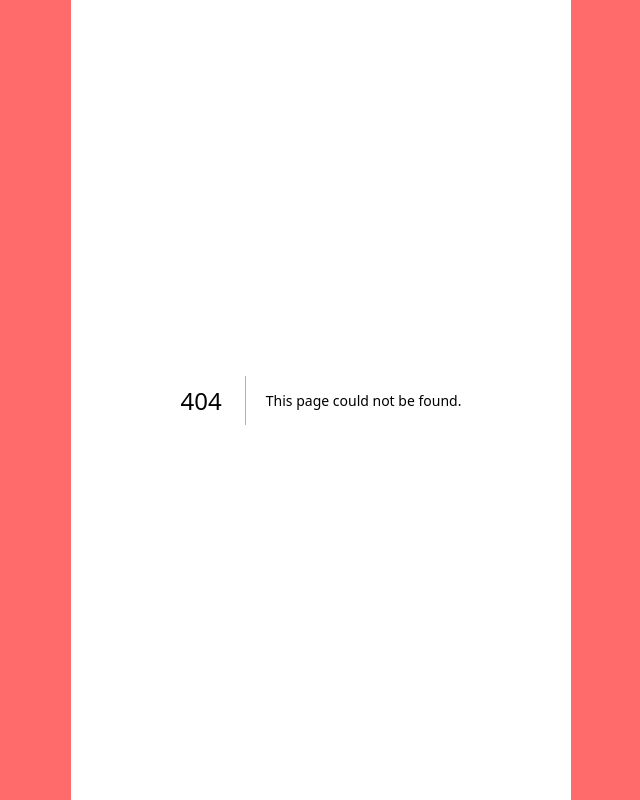
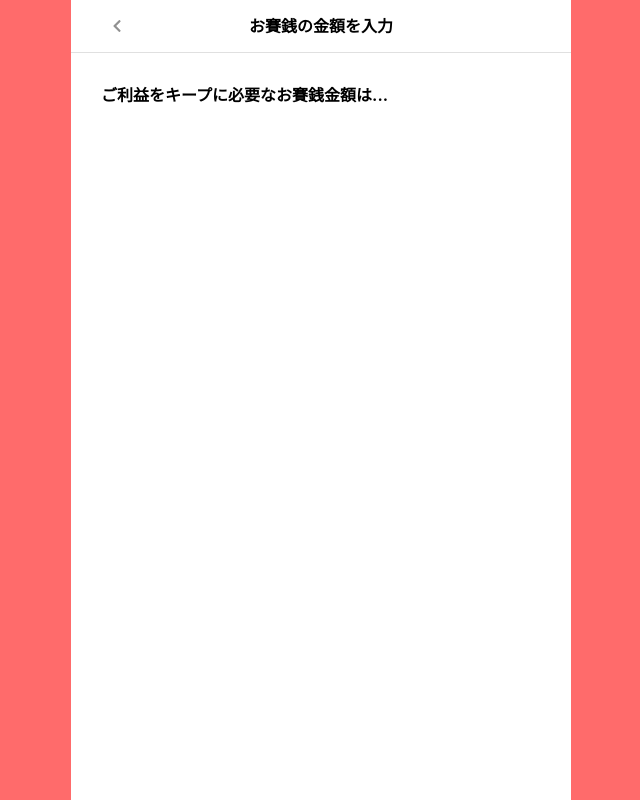
Before and after one commit to okamonster/osaisen-rating, a Next.js app in the folder apps/osaisen/: page /rates in a window 1280 px wide. Before the commit this address had no page. Shown: the whole page, without its empty margins (319-959 px from the left). Built offline with nearby package versions, Linux system fonts and the light colour scheme.

Commit message:
feat:add rate page

```diff
--- a/apps/osaisen/package.json
+++ b/apps/osaisen/package.json
@@ -17,7 +17,8 @@
     "dayjs": "^1.11.13",
     "next": "15.1.3",
     "react": "^19.0.0",
-    "react-dom": "^19.0.0"
+    "react-dom": "^19.0.0",
+    "react-icons": "^5.4.0"
   },
   "devDependencies": {
     "@biomejs/biome": "1.9.4",
--- /dev/null
+++ b/apps/osaisen/src/app/help/page.module.css
@@ -0,0 +1,17 @@
+.container {
+	width: 100%;
+	padding: 30px;
+	display: grid;
+	place-items: center;
+	gap: 16px;
+
+	.mainLogo {
+		width: 100%;
+	}
+
+	.actions {
+		width: 100%;
+		display: grid;
+		gap: 16px;
+	}
+}
--- /dev/null
+++ b/apps/osaisen/src/app/rates/layout.tsx
@@ -0,0 +1,14 @@
+import { DefaultHeader } from '~/components/Navigations/DefaultHeader'
+
+export default function Layout({
+	children,
+}: Readonly<{
+	children: React.ReactNode
+}>) {
+	return (
+		<>
+			<DefaultHeader title="お賽銭の金額を入力" />
+			{children}
+		</>
+	)
+}
--- /dev/null
+++ b/apps/osaisen/src/app/rates/page.module.css
@@ -0,0 +1,11 @@
+.container {
+	width: 100%;
+	padding: 30px;
+	display: grid;
+	gap: 16px;
+
+	.title {
+		font-size: 16px;
+		font-weight: bold;
+	}
+}
--- /dev/null
+++ b/apps/osaisen/src/app/rates/page.tsx
@@ -0,0 +1,9 @@
+import styles from './page.module.css'
+
+export default function Page() {
+	return (
+		<div className={styles.container}>
+			<h1 className={styles.title}>ご利益をキープに必要なお賽銭金額は...</h1>
+		</div>
+	)
+}
--- /dev/null
+++ b/apps/osaisen/src/components/Navigations/DefaultHeader/index.tsx
@@ -0,0 +1,24 @@
+'use client'
+import { Button } from '@mantine/core'
+import { useRouter } from 'next/navigation'
+import { FaChevronLeft } from 'react-icons/fa'
+import styles from './style.module.css'
+
+type Props = {
+	title: string
+}
+export const DefaultHeader = ({ title }: Props) => {
+	const { back } = useRouter()
+	return (
+		<header className={styles.header}>
+			<Button
+				onClick={back}
+				variant="transparent"
+				className={styles.backButton}
+			>
+				<FaChevronLeft />
+			</Button>
+			<h1 className={styles.title}>{title}</h1>
+		</header>
+	)
+}
--- /dev/null
+++ b/apps/osaisen/src/components/Navigations/DefaultHeader/style.module.css
@@ -0,0 +1,20 @@
+.header {
+	position: relative;
+	padding: 8px 20px;
+	display: flex;
+	align-items: center;
+	border-bottom: solid 1px var(--border-gray-color);
+
+	.backButton {
+		color: var(--button-gray-color);
+	}
+
+	.title {
+		position: absolute;
+		top: 50%;
+		left: 50%;
+		transform: translate(-50%, -50%);
+		font-weight: bold;
+		font-size: 16px;
+	}
+}
--- a/apps/osaisen/src/style/variables.css
+++ b/apps/osaisen/src/style/variables.css
@@ -3,4 +3,8 @@
 
 	/*** Button Colors ***/
 	--button-primary-color: #ff6b6b;
+	--button-gray-color: #919191;
+
+	/*** Border Colors ***/
+	--border-gray-color: #e0e0e0;
 }
```
Also changed, not shown: apps/osaisen/src/app/help/page.tsx (added, +34 -0 lines), 1 other file (tests, documents, lock files or other folders).
